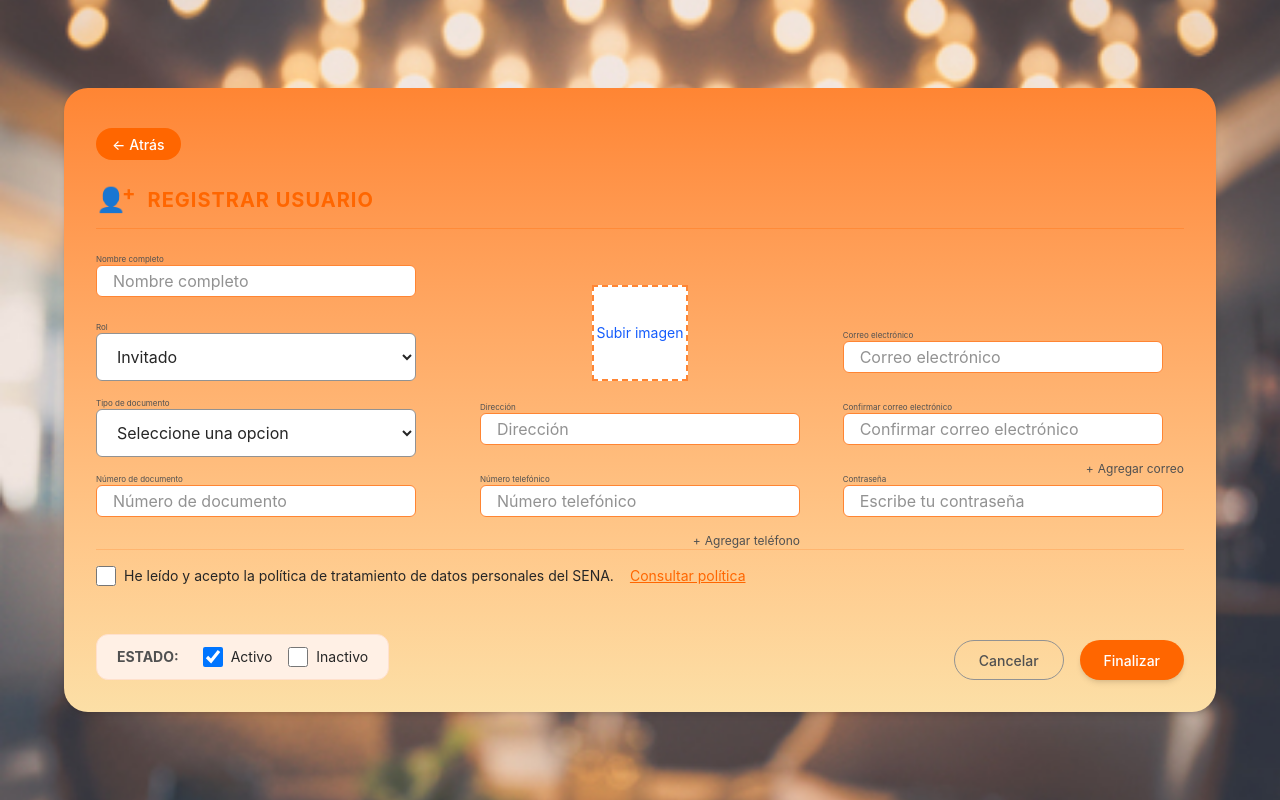
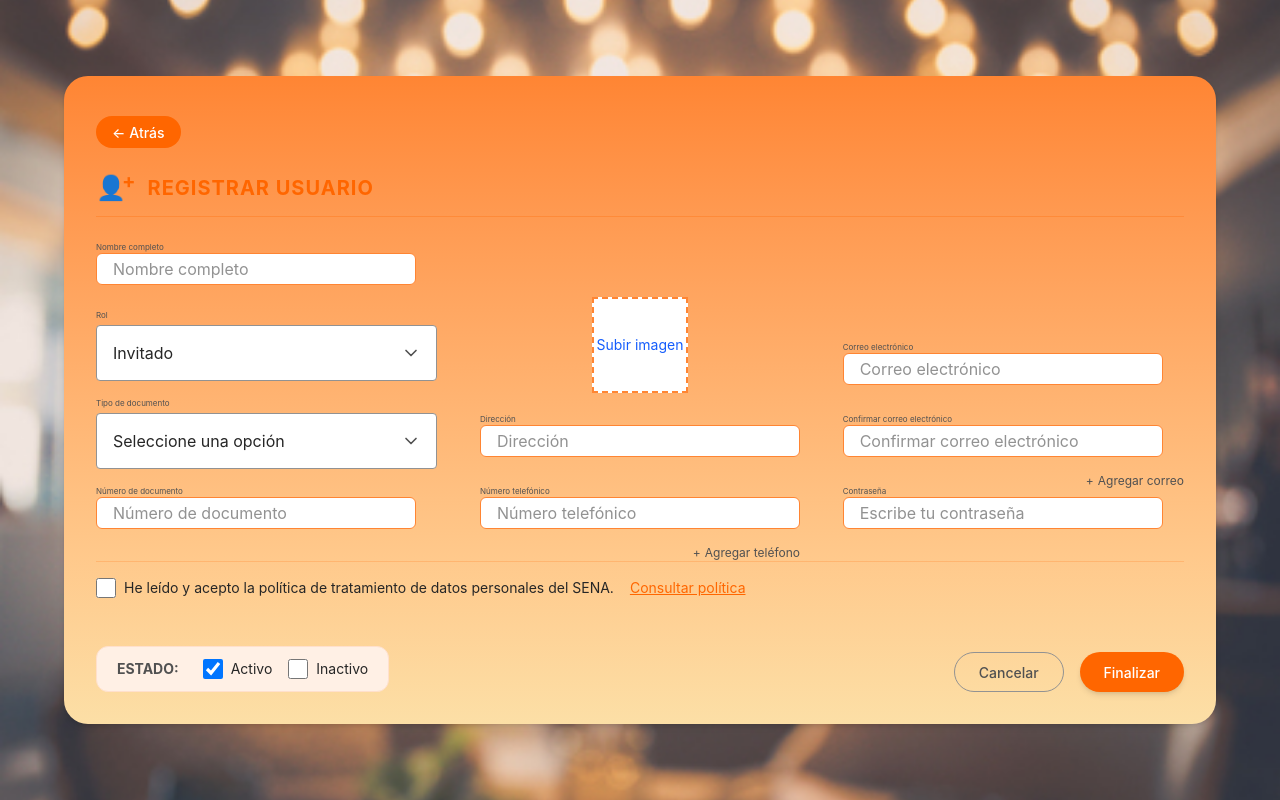
Before and after one commit to Yellownight-bit/3172293-coffee-flavor-project, a React (Vite) app in the folder frontend/: page /CreateUserLogin in a window 1280 px wide. Built offline with nearby package versions, Linux system fonts and the light colour scheme.

Commit message:
refactor(select): estados, medidas y accesibilidad Material Design 3 con tokens

```diff
--- a/frontend/src/shared/components/Select.jsx
+++ b/frontend/src/shared/components/Select.jsx
@@ -1,7 +1,12 @@
-// Componente select
+// Componente Select
+// - Colores: solo tokens semánticos, cambian solos con el tema claro/oscuro.
+// - Estados: hover, focus, disabled y error.
+// - Medidas: alto de 56 px, ancho fluido (mínimo 200 px), 4 px entre label y campo.
+// - Accesibilidad: label conectado al select, error anunciado y ligado con aria-describedby.
+import { useId } from "react";
+import { ChevronDown } from "lucide-react";
 
 export default function Select({
-
   label,
   error,
   htmlFor,
@@ -9,57 +14,89 @@ export default function Select({
   onChange,
   value,
   options = [],
-}){
+  placeholder = "Seleccione una opción",
+  className = "",
+  ...props
+}) {
+  // El id conecta el label con el select. Si la vista no envía htmlFor ni name, se genera uno único.
+  const autoId = useId();
+  const selectId = htmlFor ?? name ?? autoId;
+  const errorId = `${selectId}-error`;
+
+  // Si no hay label visible, el lector de pantalla usa el aria-label o el placeholder.
+  const ariaLabel = label ? undefined : (props["aria-label"] ?? placeholder);
+
   return (
-        <div>
-            {/*Label solo se muestra su es truthy es uno lógico */}
+    <div className={`w-full min-w-50 ${className}`}>
+      {/* Label: solo se muestra si la vista lo envía */}
       {label && (
         <label
-                 htmlFor={htmlFor}
-                 className="
-                    block
-                    text-caption
-                    text-text-secondary
-                    "
+          htmlFor={selectId}
+          className="mb-1 block text-caption text-text-secondary"
         >
           {label}
         </label>
       )}
 
-            {/* Select */}
+      {/* Contenedor relativo para ubicar la flecha */}
+      <div className="relative">
         <select
+          {...props}
+          id={selectId}
           name={name}
           value={value}
           onChange={onChange}
-                id="htmlFor"
-                className="
-                    w-80
-                    h-12
-                    rounded-md
+          aria-label={ariaLabel}
+          aria-invalid={error ? true : undefined}
+          aria-describedby={error ? errorId : undefined}
+          className={`
+            h-14
+            w-full
+            cursor-pointer
+            appearance-none
+            rounded-sm
             border
-                    border-border
             bg-panel
+            pl-4
+            pr-12
+            text-body
             text-text-primary
-                    px-4
+            transition-colors
+            focus:outline-none
+            focus:ring-1
+            disabled:cursor-not-allowed
+            disabled:bg-panel-muted
+            disabled:text-text-muted
+            ${
+              error
+                ? "border-error focus:ring-error"
+                : "border-border enabled:hover:border-border-strong focus:border-focus-border focus:ring-focus-border"
+            }
+          `}
+        >
+          <option value="">{placeholder}</option>
 
-                    hover:border
-                    hover:border-2
-                    hover:border-focus-border
-                    "
-            >
-
-                <option value="">Seleccione una opcion</option>
-
-                {options.map((opt) => (
-                    <option key ={opt.value} value={opt.value}>
+          {options.map((opt, index) => (
+            <option key={`${opt.value}-${index}`} value={opt.value}>
               {opt.label}
             </option>
           ))}
         </select>
-            {/*feedback*/}
+
+        {/* Flecha decorativa (M3 trailing icon) */}
+        <ChevronDown
+          aria-hidden="true"
+          size={20}
+          className="pointer-events-none absolute right-4 top-1/2 -translate-y-1/2 text-text-secondary"
+        />
+      </div>
+
+      {/* Mensaje de error */}
       {error && (
-                <p className="text-caption text-error place-self-start mt-1">{error}</p>
+        <p id={errorId} role="alert" className="mt-1 text-caption text-error">
+          {error}
+        </p>
       )}
     </div>
-    )
+  );
 }
--- a/frontend/src/shared/components/SelectInventory.jsx
+++ b/frontend/src/shared/components/SelectInventory.jsx
@@ -1,63 +1,8 @@
-// Componente select del inventario
+// Componente SelectInventory
+// Se conserva para no cambiar las vistas que lo importan,
+// pero ahora usa el Select del sistema (mismo diseño M3).
+import Select from "./Select";
 
-export default function SelectInventory({
-
-    label,
-    error,
-    htmlFor,
-    name,
-    onChange,
-    value,
-    options = [],
-}){
-    return (
-        <div>
-            {/*Label solo se muestra su es truthy es uno lógico */}
-            {label && (
-                <label
-                 htmlFor={htmlFor}
-                 className="
-                    block
-                    text-caption
-                    text-text-secondary
-                    "
-                >
-                 {label}
-                </label>
-            )}
-
-            {/* Select */}
-            <select
-                name={name}
-                value={value}
-                onChange={onChange}
-                id="htmlFor"
-                className="
-                    w-80
-                    h-10
-                    rounded-md
-                    border-1
-                    border-border
-                    px-4
-                    bg-brand-strong
-
-                    hover:border-1
-                    hover:bg-brand-soft-hover
-                    "
-            >
-
-                <option value="">Seleccione una opción</option>
-
-                {options.map((opt) => (
-                    <option key ={opt.value} value={opt.value}>
-                      {opt.label}
-                    </option>
-                ))}
-            </select>
-            {/*feedback*/}
-            {error && (
-                <p className="text-caption text-error place-self-start mt-1">{error}</p>
-            )}
-        </div>
-    )
+export default function SelectInventory(props) {
+  return <Select {...props} />;
 }
```
Lines whose indentation alone changed are shown as unchanged.
